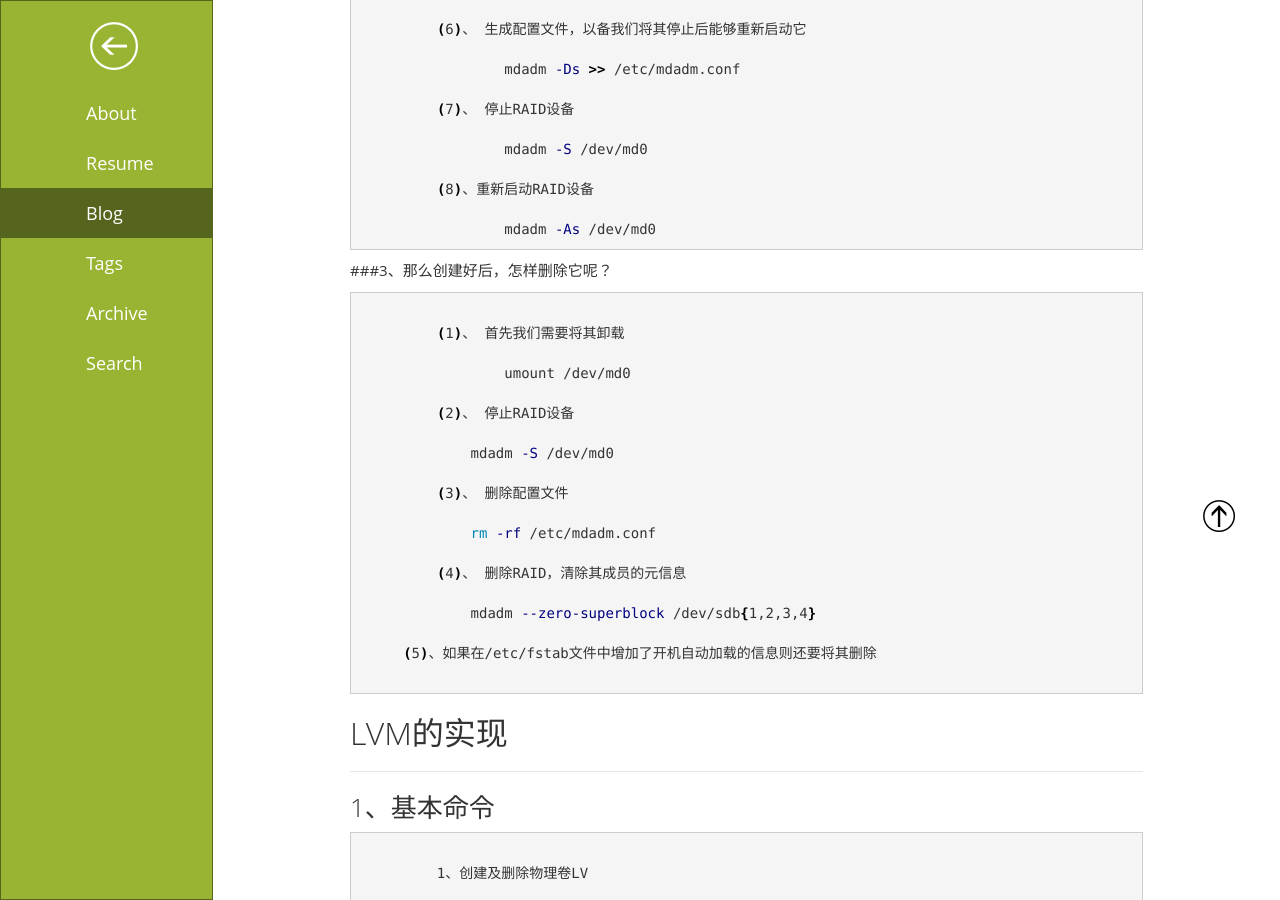
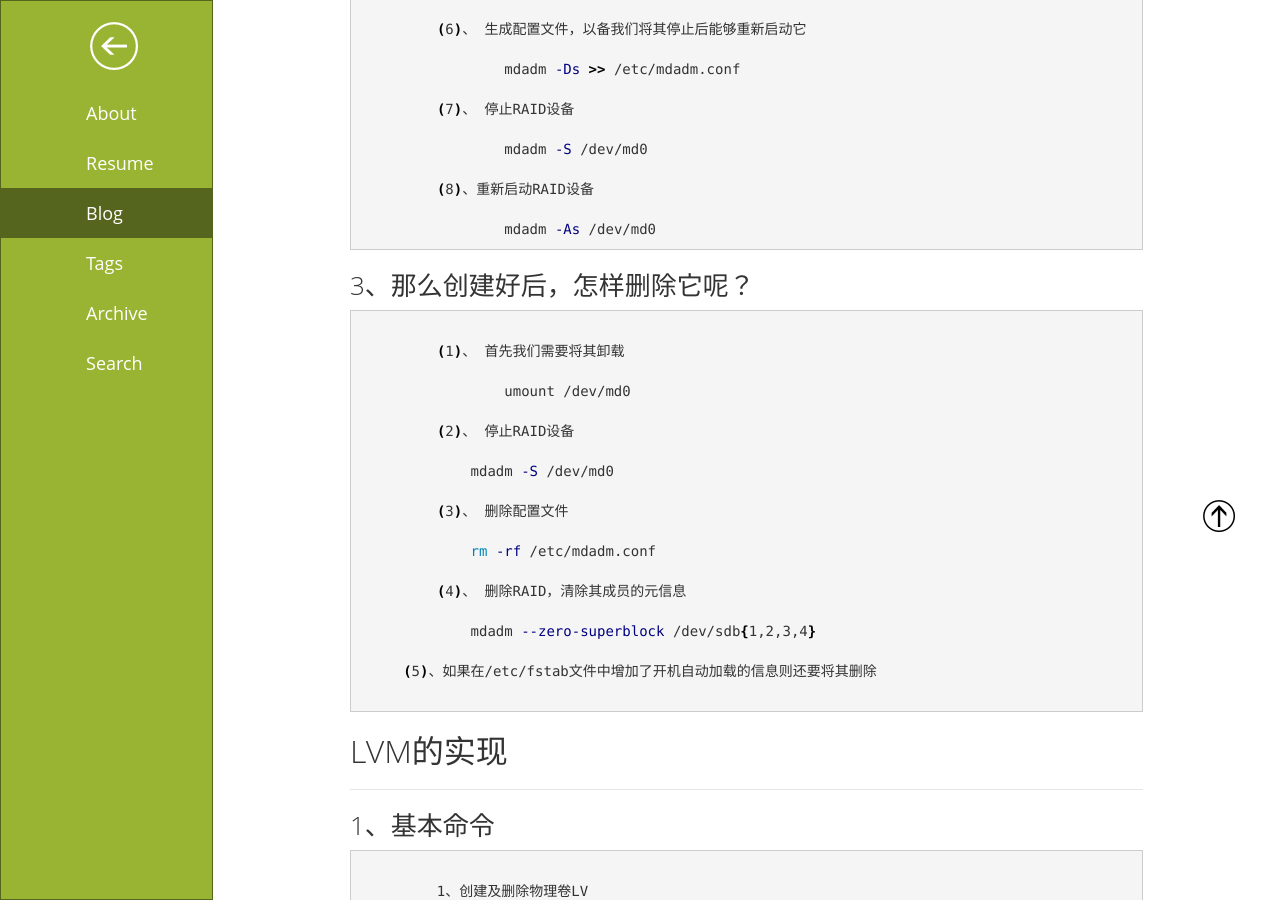
Before and after one commit to daysunshine/daysunshine.github.io, a Jekyll site: the page built from _posts/2017-08-22-linux-command.5.md, in a window 1280 px wide and 900 px high, scrolled down 2664 px. Built offline with Jekyll 4.4.1, drawn with Linux system fonts in a browser that asks for light colours; comment, search, counter and statistics services are not loaded.

````diff
--- a/_posts/2017-08-22-linux-command.5.md
+++ b/_posts/2017-08-22-linux-command.5.md
@@ -145,7 +145,7 @@ mdadm [mode] <raid device> [options] <任意块设备>
 		 mdadm -As /dev/md0
 ```
 
-###3、那么创建好后，怎样删除它呢？
+### 3、那么创建好后，怎样删除它呢？
 
 ```shell
 
@@ -320,7 +320,8 @@ mdadm [mode] <raid device> [options] <任意块设备>
 ```
 ### 5、逻辑卷快照
 
-快照，顾名思义，保存当前的状态，以备以后能够还原到当前的状态，其原理这里不再赘述
+> 快照，顾名思义，保存当前的状态，以备以后能够还原到当前的状态，其原理这里不再赘述
+
 ```shell
 
      1、为现有的LV创建快照
````
